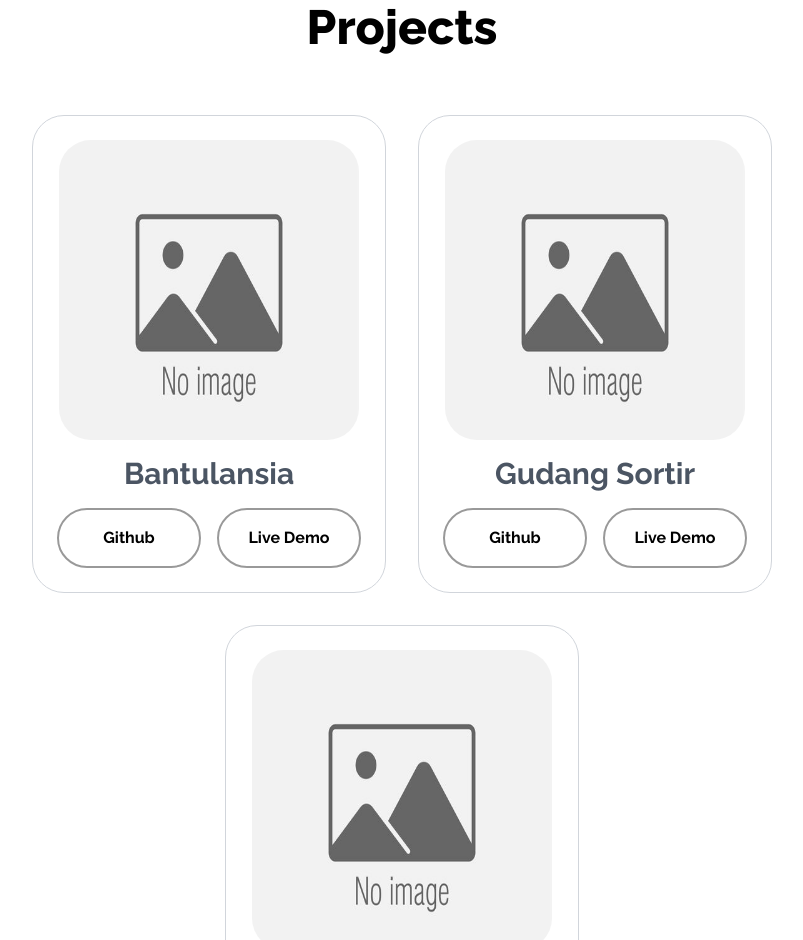
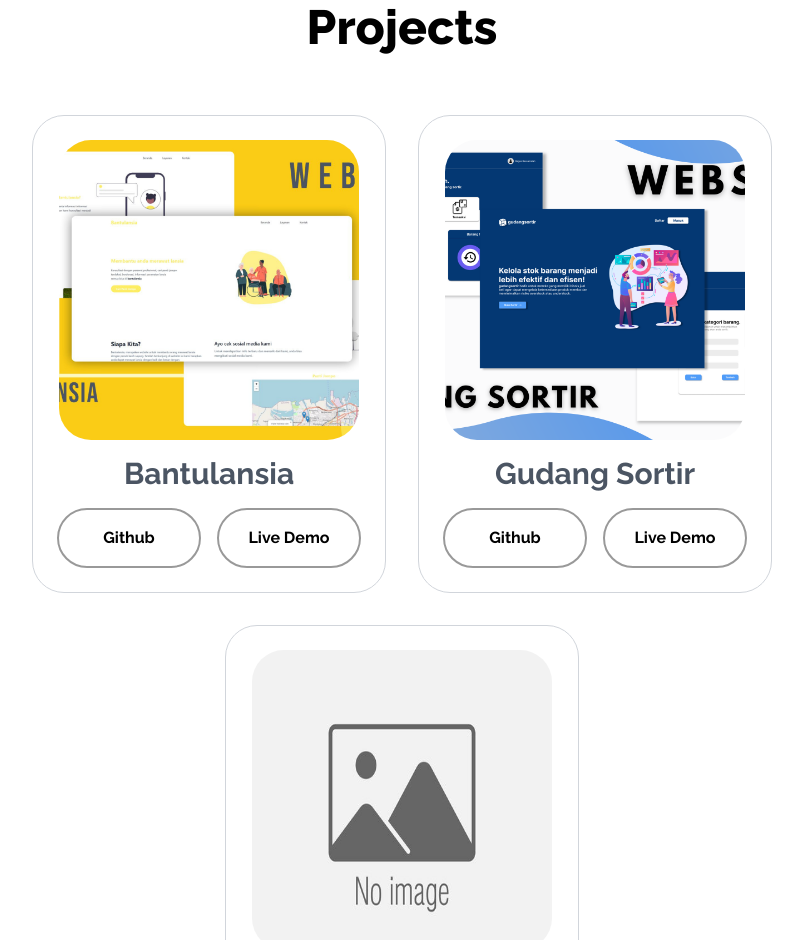
Before and after one commit to akmmp241/akmmp241.github.io, a website: page index.html in a window 1280 px wide. Shown: the part 2609-3549 px from the top of the page, without its empty margins (238-1041 px from the left). Drawn offline with nearby package versions, Linux system fonts and the light colour scheme.

Commit message:
fix image projects

```diff
--- a/index.html
+++ b/index.html
@@ -253,7 +253,7 @@
           <div
             class="appear-2 bg-white rounded-[2rem] border border-gray-300 text-center p-6 transition-all duration-200">
             <div class="flex text-xl flex-wrap justify-center">
-              <img class="rounded-[2rem] h-[300px] w-[300px]" src="./dist/assets/no-image.jpg" alt="project picture">
+              <img class="rounded-[2rem] h-[300px] w-[300px] object-cover" src="./dist/assets/bantulansia.png" alt="project picture">
             </div>
             <h2 class="text-2xl lg:text-3xl text-gray-600 m-4">Bantulansia</h2>
             <div class="flex justify-center gap-4">
@@ -272,7 +272,7 @@
           <div
             class="appear-2 bg-white rounded-[2rem] border border-gray-300 text-center p-6 transition-all duration-200">
             <div class="flex text-xl flex-wrap justify-center">
-              <img class="rounded-[2rem] h-[300px] w-[300px]" src="./dist/assets/no-image.jpg" alt="project picture">
+              <img class="rounded-[2rem] h-[300px] w-[300px] object-cover" src="./dist/assets/gudang-sortit.png" alt="project picture">
             </div>
             <h2 class="text-2xl lg:text-3xl text-gray-600 m-4">Gudang Sortir</h2>
             <div class="flex justify-center gap-4">
```
Also changed, not shown: dist/assets/10.png (added), dist/assets/11.png (added), dist/assets/bantulansia.png (added), dist/assets/gudang-sortit.png (added), dist/output.css.
